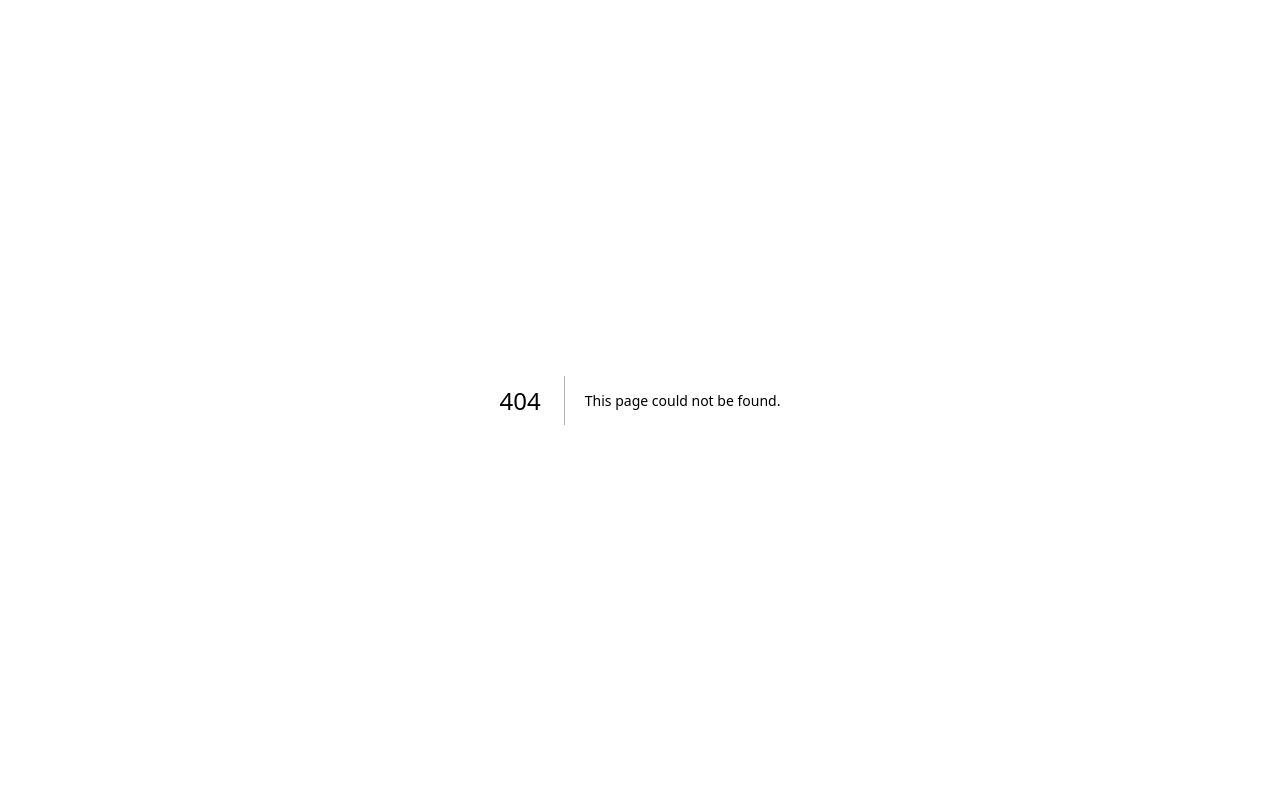
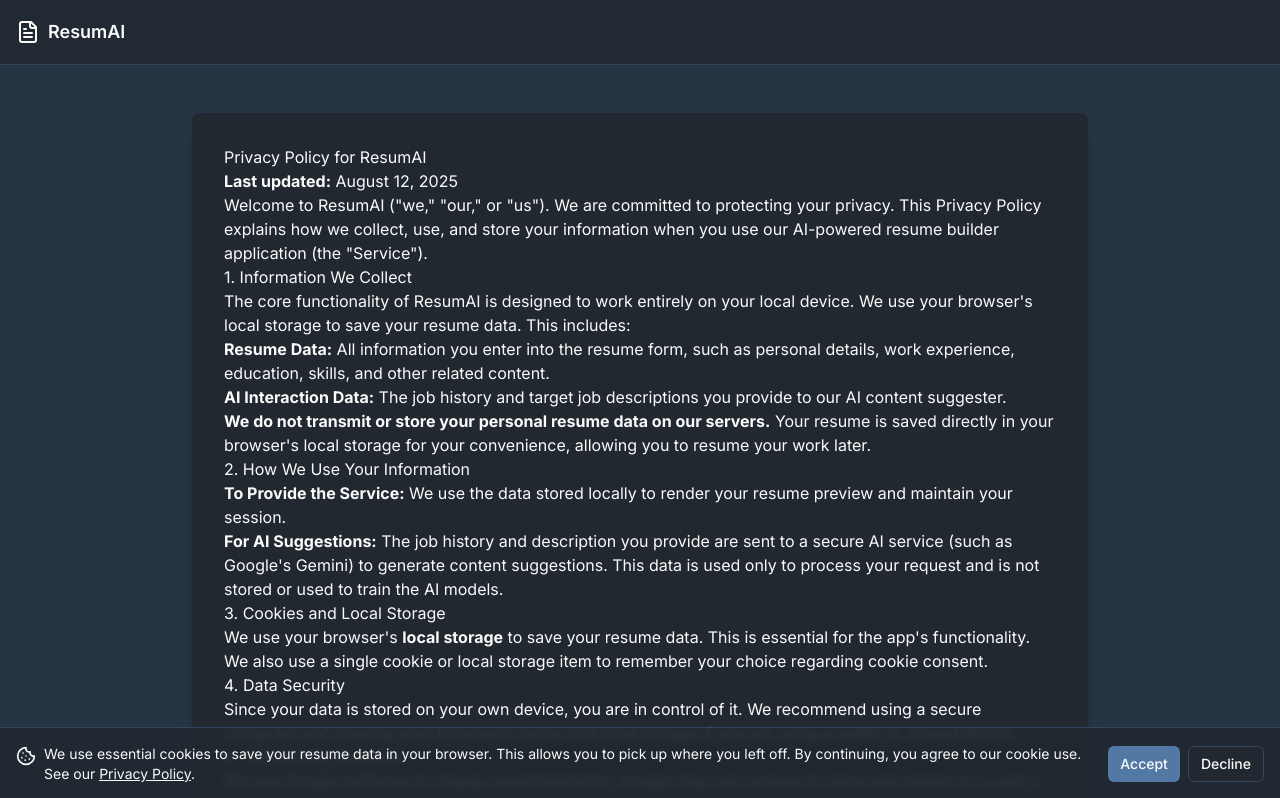
Before and after one commit to velumuthu/resumebuilder, a Next.js app: page /privacy in a window 1280 px wide. Before the commit this address had no page. Shown: the top 798 px of the page. Built offline with nearby package versions, Linux system fonts and the light colour scheme.

Commit message:
Add the cookie approval accept and decline bar in below

```diff
--- a/src/app/layout.tsx
+++ b/src/app/layout.tsx
@@ -3,6 +3,7 @@ import { Toaster } from '@/components/ui/toaster';
 import './globals.css';
 import './print.css';
 import PrintFooter from '@/components/print-footer';
+import CookieConsent from '@/components/cookie-consent';
 
 export const metadata: Metadata = {
   title: 'ResumAI - AI-Powered Resume Builder',
@@ -29,6 +30,7 @@ export default function RootLayout({
         {children}
         <Toaster />
         <PrintFooter />
+        <CookieConsent />
       </body>
     </html>
   );
--- /dev/null
+++ b/src/app/privacy/page.tsx
@@ -0,0 +1,55 @@
+import { FileText } from "lucide-react";
+import Link from "next/link";
+
+export default function PrivacyPolicy() {
+  return (
+    <div className="min-h-screen bg-secondary/40">
+       <header className="sticky top-0 z-30 w-full border-b bg-background/80 backdrop-blur-sm">
+        <div className="container mx-auto flex h-16 items-center justify-between px-4">
+          <Link href="/" className="flex items-center gap-2 font-semibold text-lg">
+            <FileText />
+            <h1>ResumAI</h1>
+          </Link>
+        </div>
+      </header>
+      <main className="container mx-auto py-12 px-4">
+        <div className="prose prose-invert max-w-4xl mx-auto bg-background p-8 rounded-lg shadow-lg">
+            <h1>Privacy Policy for ResumAI</h1>
+
+            <p><strong>Last updated:</strong> {new Date().toLocaleDateString('en-US', { year: 'numeric', month: 'long', day: 'numeric' })}</p>
+
+            <p>Welcome to ResumAI ("we," "our," or "us"). We are committed to protecting your privacy. This Privacy Policy explains how we collect, use, and store your information when you use our AI-powered resume builder application (the "Service").</p>
+
+            <h2>1. Information We Collect</h2>
+            <p>The core functionality of ResumAI is designed to work entirely on your local device. We use your browser's local storage to save your resume data. This includes:</p>
+            <ul>
+                <li><strong>Resume Data:</strong> All information you enter into the resume form, such as personal details, work experience, education, skills, and other related content.</li>
+                <li><strong>AI Interaction Data:</strong> The job history and target job descriptions you provide to our AI content suggester.</li>
+            </ul>
+            <p><strong>We do not transmit or store your personal resume data on our servers.</strong> Your resume is saved directly in your browser's local storage for your convenience, allowing you to resume your work later.</p>
+
+            <h2>2. How We Use Your Information</h2>
+            <ul>
+                <li><strong>To Provide the Service:</strong> We use the data stored locally to render your resume preview and maintain your session.</li>
+                <li><strong>For AI Suggestions:</strong> The job history and description you provide are sent to a secure AI service (such as Google's Gemini) to generate content suggestions. This data is used only to process your request and is not stored or used to train the AI models.</li>
+            </ul>
+
+            <h2>3. Cookies and Local Storage</h2>
+            <p>We use your browser's <strong>local storage</strong> to save your resume data. This is essential for the app's functionality. We also use a single cookie or local storage item to remember your choice regarding cookie consent.</p>
+
+            <h2>4. Data Security</h2>
+            <p>Since your data is stored on your own device, you are in control of it. We recommend using a secure computer and clearing your browser's cache and local storage if you are using a public or shared device.</p>
+
+            <h2>5. Third-Party Services</h2>
+            <p>We use Google AdSense to display advertisements. Google may use cookies to serve ads based on a user's prior visits to this website or other websites. You can opt out of personalized advertising by visiting <a href="https://www.google.com/settings/ads" target="_blank" rel="noopener noreferrer">Google's Ads Settings</a>.</p>
+
+            <h2>6. Changes to This Privacy Policy</h2>
+            <p>We may update our Privacy Policy from time to time. We will notify you of any changes by posting the new Privacy Policy on this page.</p>
+
+            <h2>7. Contact Us</h2>
+            <p>If you have any questions about this Privacy Policy, please contact us at [Your Contact Email].</p>
+        </div>
+      </main>
+    </div>
+  );
+}
--- /dev/null
+++ b/src/components/cookie-consent.tsx
@@ -0,0 +1,69 @@
+'use client';
+
+import { useState, useEffect } from 'react';
+import { Button } from '@/components/ui/button';
+import Link from 'next/link';
+import { Cookie } from 'lucide-react';
+
+const COOKIE_CONSENT_KEY = 'resumai_cookie_consent';
+
+export default function CookieConsent() {
+  const [showConsent, setShowConsent] = useState(false);
+
+  useEffect(() => {
+    try {
+      const consent = localStorage.getItem(COOKIE_CONSENT_KEY);
+      if (consent === null) {
+        setShowConsent(true);
+      }
+    } catch (error) {
+      console.error('Could not access localStorage for cookie consent', error);
+      // Silently fail if localStorage is not available (e.g. in private browsing mode)
+    }
+  }, []);
+
+  const handleAccept = () => {
+    try {
+      localStorage.setItem(COOKIE_CONSENT_KEY, 'granted');
+      setShowConsent(false);
+    } catch (error) {
+      console.error('Could not save cookie consent choice', error);
+      setShowConsent(false);
+    }
+  };
+
+  const handleDecline = () => {
+     try {
+      localStorage.setItem(COOKIE_CONSENT_KEY, 'denied');
+      setShowConsent(false);
+    } catch (error) {
+      console.error('Could not save cookie consent choice', error);
+      setShowConsent(false);
+    }
+  };
+
+  if (!showConsent) {
+    return null;
+  }
+
+  return (
+    <div className="fixed bottom-0 left-0 right-0 z-50 bg-background/90 backdrop-blur-sm border-t print:hidden">
+      <div className="container mx-auto p-4 flex flex-col sm:flex-row items-center justify-between gap-4">
+        <div className="flex items-start gap-2 text-sm text-foreground">
+           <Cookie className="h-5 w-5 mt-0.5 shrink-0" />
+           <p>
+            We use essential cookies to save your resume data in your browser. This allows you to pick up where you left off. By continuing, you agree to our cookie use. See our{' '}
+            <Link href="/privacy" className="underline hover:text-primary">
+              Privacy Policy
+            </Link>
+            .
+          </p>
+        </div>
+        <div className="flex gap-2 shrink-0">
+          <Button onClick={handleAccept} size="sm">Accept</Button>
+          <Button onClick={handleDecline} variant="outline" size="sm">Decline</Button>
+        </div>
+      </div>
+    </div>
+  );
+}
--- a/src/components/resume-builder.tsx
+++ b/src/components/resume-builder.tsx
@@ -7,6 +7,7 @@ import { Download, FileText, Loader2, Sparkles, Trash2 } from 'lucide-react';
 import { useEffect, useRef, useState } from 'react';
 import ResumeForm from './resume-form';
 import ResumePreview from './resume-preview';
+import Link from 'next/link';
 
 const initialData: ResumeData = {
   personalInfo: {
@@ -61,6 +62,7 @@ const initialData: ResumeData = {
 };
 
 const STORAGE_KEY = 'resumai-data';
+const COOKIE_CONSENT_KEY = 'resumai_cookie_consent';
 
 export default function ResumeBuilder() {
   const [data, setData] = useState<ResumeData>(initialData);
@@ -71,6 +73,10 @@ export default function ResumeBuilder() {
   useEffect(() => {
     setIsClient(true);
     try {
+      // Only load data from localStorage if consent has been given
+      const consent = localStorage.getItem(COOKIE_CONSENT_KEY);
+      if (consent !== 'granted') return;
+
       const item = localStorage.getItem(STORAGE_KEY);
       if (item) {
         const savedData = JSON.parse(item);
@@ -101,6 +107,10 @@ export default function ResumeBuilder() {
   useEffect(() => {
     if (isClient) {
       try {
+        // Only save data to localStorage if consent has been given
+        const consent = localStorage.getItem(COOKIE_CONSENT_KEY);
+        if (consent !== 'granted') return;
+
         localStorage.setItem(STORAGE_KEY, JSON.stringify(data));
       } catch (error) {
         console.error('Failed to save data to localStorage', error);
@@ -120,6 +130,11 @@ export default function ResumeBuilder() {
   const handleReset = () => {
     if (window.confirm('Are you sure you want to reset all data? This cannot be undone.')) {
       setData(initialData);
+      try {
+        localStorage.removeItem(STORAGE_KEY);
+      } catch (error) {
+         console.error('Failed to clear localStorage', error);
+      }
       toast({
         title: 'Resume Reset',
         description: 'Your resume has been reset to the default template.',
@@ -163,7 +178,7 @@ export default function ResumeBuilder() {
         </div>
       </header>
 
-      <main className="flex-1 w-full">
+      <main className="flex-1 w-full pb-16">
         <div className="grid grid-cols-1 lg:grid-cols-2 lg:h-[calc(100vh-4rem)]">
           <div className="lg:overflow-y-auto print:hidden">
             <div className="p-4 md:p-8">
@@ -178,6 +193,11 @@ export default function ResumeBuilder() {
           </div>
         </div>
       </main>
+      <footer className="w-full border-t bg-background p-4 print:hidden">
+          <div className="container mx-auto text-center text-sm text-muted-foreground">
+              <p>&copy; {new Date().getFullYear()} ResumAI. All Rights Reserved. | <Link href="/privacy" className="underline hover:text-primary">Privacy Policy</Link></p>
+          </div>
+      </footer>
     </div>
   );
 }
```
